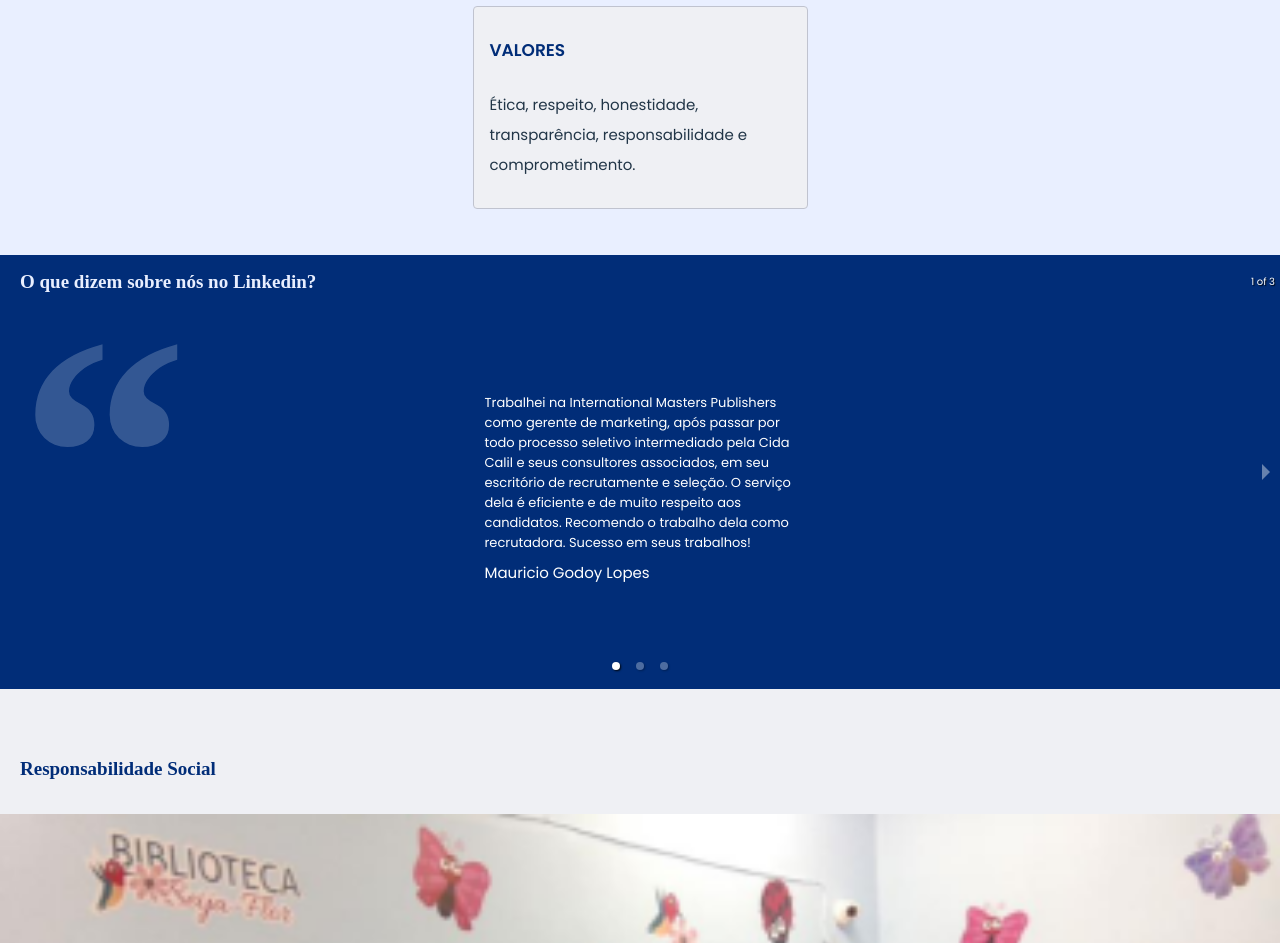
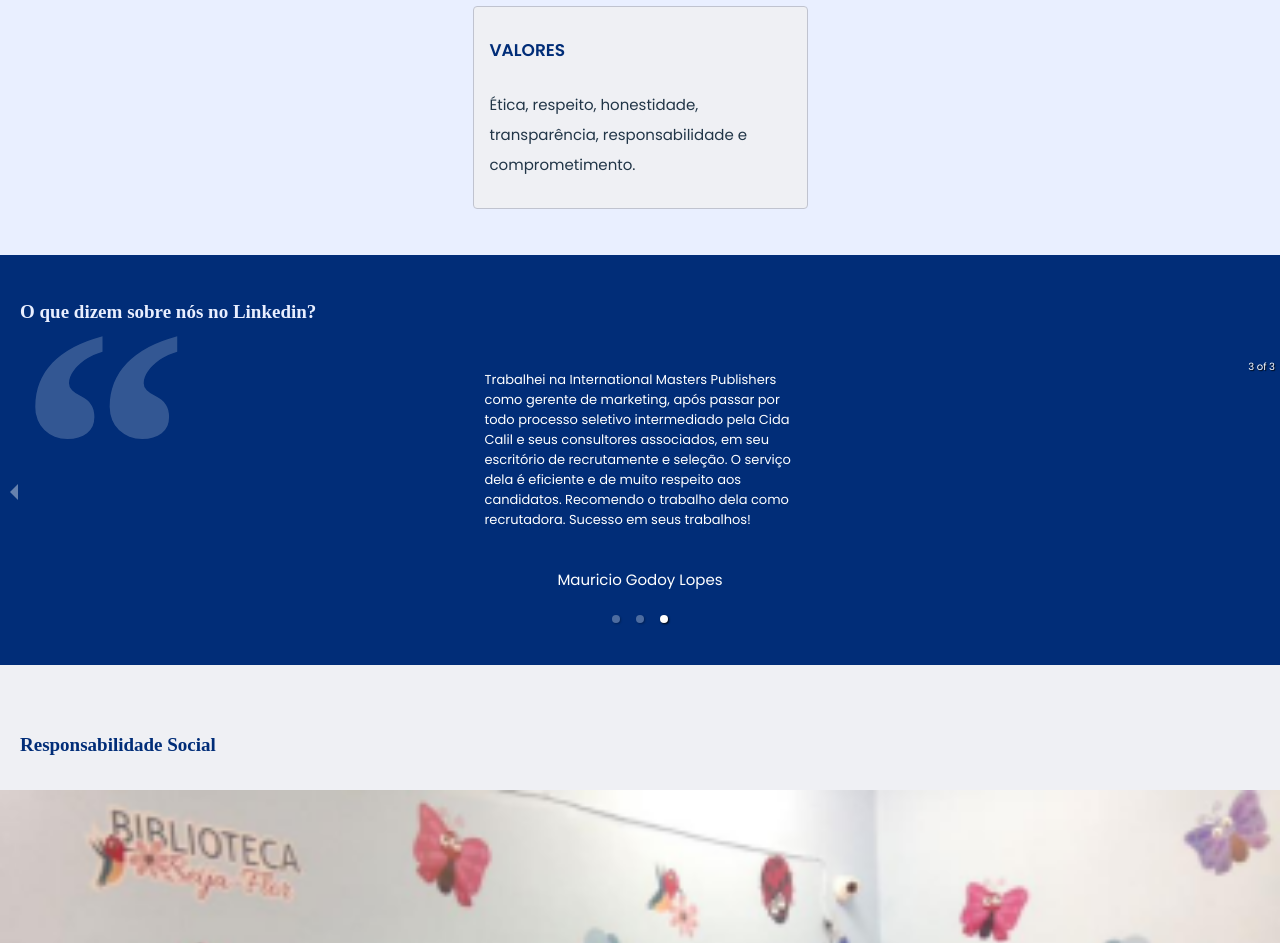
Before and after one commit to xossiane/CCalil_Consultants, a React (Vite) app: page / in a window 1280 px wide. Shown: the part 4740-5683 px from the top of the page. Built offline with nearby package versions, Linux system fonts and the light colour scheme; a web font is replaced by a local one.

Commit message:
Fix: Slider timer

```diff
--- a/src/components/molecules/CardDepo/index.jsx
+++ b/src/components/molecules/CardDepo/index.jsx
@@ -1,6 +1,5 @@
 import React from "react";
 import { Carousel } from "react-responsive-carousel";
-
 import "react-responsive-carousel/lib/styles/carousel.min.css"; // requires a loader
 import styles from "./styles.module.scss";
 
@@ -9,36 +8,54 @@ import styles from "./styles.module.scss";
 function CardDepo() {
   return (
     <div className={styles[`CardDepo`]}>
+      <div className={styles[`CardDepo__container`]}>
+      <h2 className={styles[`CardDepo__title`]}>O que dizem sobre nós no Linkedin?</h2>
+      <p className={styles[`CardDepo__chicks`]}>”</p>
+
       <Carousel
+        autoPlay={true}
         showArrows={true}
         showThumbs={false}
-       /*  onChange={onChange}
+        /* onChange={onChange} */
+       /*
         onClickItem={onClickItem}
         onClickThumb={onClickThumb} */
       >
-        <div className={styles[`CardDepo__container`]}>
-          <h2 className={styles[`CardDepo__title`]}>O que dizem sobre nós no Linkedin?</h2>
+
           <div className={styles[`CardDepo__content`]}>
-          {/* <img src={banner1} alt="" /> */}
-          {/* <img src={chicks} className={styles[`CardDepo__chicks`]} alt="chicks"/> */}
-          <p className={styles[`CardDepo__chicks`]}>”</p>
+
           <h1 className={styles[`CardDepo__text`]}>Trabalhei na International Masters Publishers como gerente de marketing, após passar por todo processo seletivo intermediado pela Cida Calil e seus consultores associados, em seu escritório de recrutamente e seleção. O serviço dela é eficiente e de muito respeito aos candidatos. Recomendo o trabalho dela como recrutadora. Sucesso em seus trabalhos!</h1>
           <p className={styles[`CardDepo__author`]}>Mauricio Godoy Lopes</p>
           </div>
-        </div>
 
-       <div className={styles[`CardDepo__container`]}>
-          {/* <img src={banner2} alt="" /> */}
-          <p className="legend">Legend 2</p>
-        </div>
-       <div className={styles[`CardDepo__container`]}>
-          {/* <img src="assets/3.jpeg" alt="" /> */}
-          <p className="legend">Legend 3</p>
+
+          <div className={styles[`CardDepo__content`]}>
+
+
+          <h1 className={styles[`CardDepo__text`]}>Trabalhei na International Masters Publishers como gerente de marketing, após passar por todo processo seletivo intermediado pela Cida Calil e seus consultores associados, em seu escritório de recrutamente e seleção. O serviço dela é eficiente e de muito respeito aos candidatos. Recomendo o trabalho dela como recrutadora. Sucesso em seus trabalhos!</h1>
+          <p className={styles[`CardDepo__author`]}>Mauricio Godoy Lopes</p>
+          </div>
+
+
+
+          <div className={styles[`CardDepo__content`]}>
+
+
+          <h1 className={styles[`CardDepo__text`]}>Trabalhei na International Masters Publishers como gerente de marketing, após passar por todo processo seletivo intermediado pela Cida Calil e seus consultores associados, em seu escritório de recrutamente e seleção. O serviço dela é eficiente e de muito respeito aos candidatos. Recomendo o trabalho dela como recrutadora. Sucesso em seus trabalhos!</h1>
+          <p className={styles[`CardDepo__author`]}>Mauricio Godoy Lopes</p>
+          </div>
+
+
+
+
+
+
+          </Carousel>
         </div>
 
 
 
-      </Carousel>
+
 
     </div>
   );
--- a/src/components/molecules/CardDepo/styles.module.scss
+++ b/src/components/molecules/CardDepo/styles.module.scss
@@ -1,5 +1,10 @@
 @import "/src/styles/variables";
 .CardDepo{
+    width: 100vw;
+    background-color: $blue;
+    padding-top: 3rem;
+    padding-bottom: 3rem;
+
     &__title{
         text-align: left;
         margin-left: 2rem;
@@ -14,13 +19,19 @@
     position: relative;
     display: flex;
     flex-direction: column;
-    width: 100%;
-    height: 43.4rem;
-    background-color: $blue;
+    height: 35rem;
+
 }
 
 .CardDepo__content{
     margin: auto;
+    height: fit-content;
+    display: flex;
+    flex-direction: column;
+    align-items: center;
+    align-content: center;
+    flex-wrap: wrap;
+    justify-content: space-between;
 
 }
 .CardDepo__text{
@@ -32,7 +43,10 @@
     width: 31.1rem;
     height: 14.8rem;
     margin: auto;
+    margin-bottom: 3rem;
+    margin-top: 3rem;
     text-align: left;
+    position: relative;
 
 
 }
@@ -47,7 +61,7 @@
     display: flex;
     position: absolute;
     font-weight: 800;
-    margin-top: -25rem;
+    margin-top: -15rem;
     line-height: 0;
     font-family: 'Comic Sans';
     color: #fff;
@@ -60,8 +74,11 @@
 .CardDepo__author{
     display: flex;
     position: relative;
-
-    margin: 2rem auto;
+    margin: 2rem auto 5rem auto;
     font-size: 1.5rem;
     color: #fff;
 }
+
+:host::ng-deep .carousel-status{
+    display: none;
+}
```
Also changed, not shown: src/components/molecules/Hero/index.jsx (deleted, +0 -86 lines).
